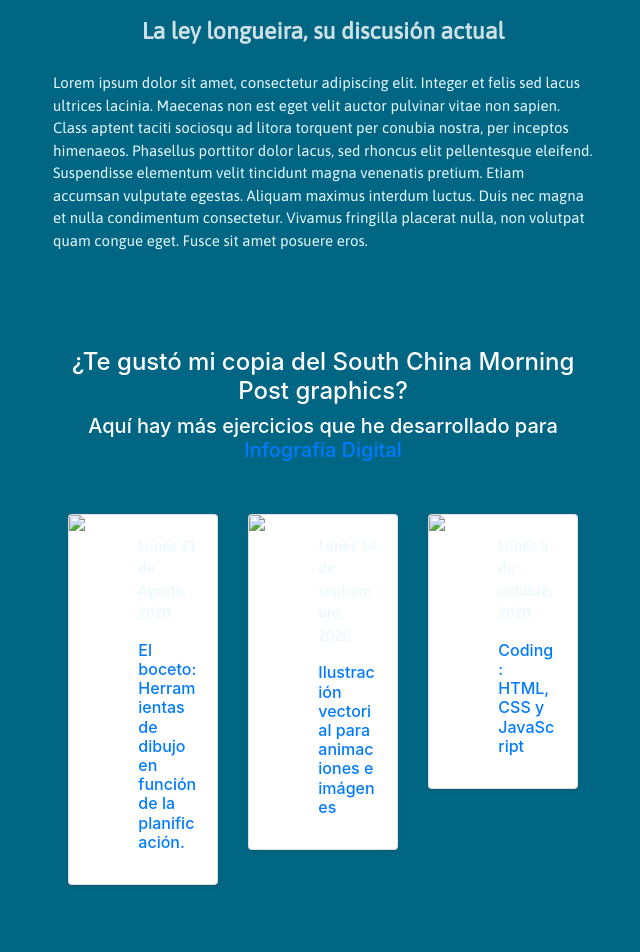
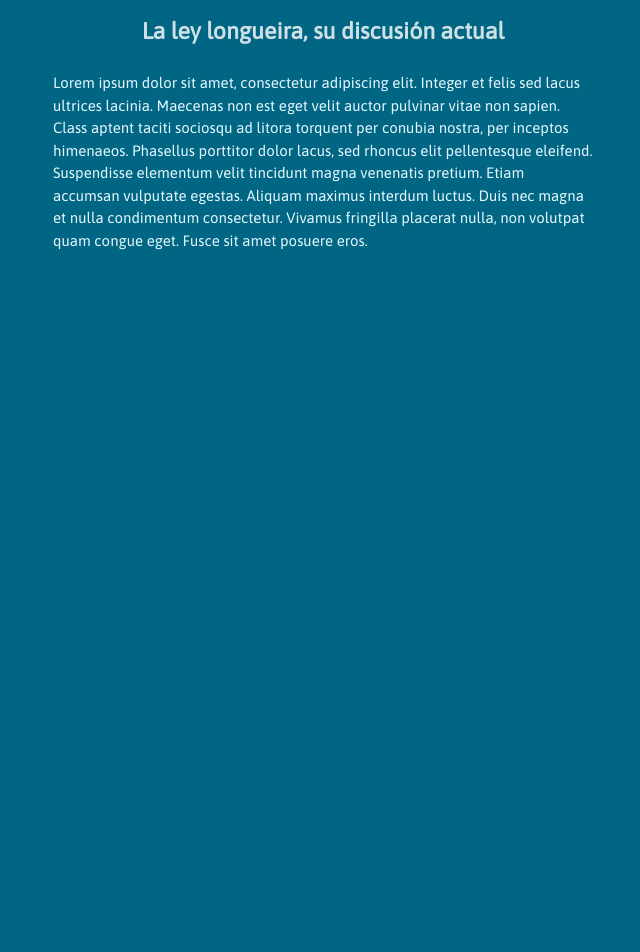
Before and after one commit to playaplastica/nov30, a plain HTML site: page index.html in a window 1280 px wide. Shown: the part 4858-5810 px from the top of the page, without its empty margins (317-957 px from the left). After the commit the page ends 5158 px from the top, so only its background shows below. Drawn offline with nearby package versions, Linux system fonts and the light colour scheme.

Commit message:
Update index.html

```diff
--- a/index.html
+++ b/index.html
@@ -100,62 +100,7 @@
                   <div class="mt-5 mb-4">
                  <p class="titulos">La ley longueira, su discusión actual</p></div>
                   <p>Lorem ipsum dolor sit amet, consectetur adipiscing elit. Integer et felis sed lacus ultrices lacinia. Maecenas non est eget velit auctor pulvinar vitae non sapien. Class aptent taciti sociosqu ad litora torquent per conubia nostra, per inceptos himenaeos. Phasellus porttitor dolor lacus, sed rhoncus elit pellentesque eleifend. Suspendisse elementum velit tincidunt magna venenatis pretium. Etiam accumsan vulputate egestas. Aliquam maximus interdum luctus. Duis nec magna et nulla condimentum consectetur. Vivamus fringilla placerat nulla, non volutpat quam congue eget. Fusce sit amet posuere eros. </p>
- <div class="container mt-5 py-5">
-                <div class="row">
-                    <div class="col-12">
-                        <h4 class="text-center">¿Te gustó mi copia del South China Morning Post graphics?</h4>
-                        <h5 class="text-center mb-5">Aquí hay más ejercicios que he desarrollado para <a href="https://github.com/profesorfaco/dno075-2020/#infograf%C3%ADa-digital-v1" target="_blank">Infografía Digital</a></h5>
-                        <div class="row">
-                          <div class="col-lg-4 mt-1 mb-3">
-                              <div class="card shadow-sm">
-                                  <div class="row no-gutters">
-                                      <div class="col-3 col-sm-4">
-                                          <img src="img/clase-04.jpg" class="card-img" alt="Movimiento" />
-                                      </div>
-                                      <div class="col-9 col-sm-8">
-                                          <div class="card-body">
-                                              <p class="card-text">Lunes 31 de Agosto, 2020</p>
-                                              <h6 class="card-title"><a href="https://mfhernandez3.github.io/Clase4/" target="_blank">El boceto: Herramientas de dibujo en función de la planificación.</a></h6>
-                                          </div>
-                                      </div>
-                                  </div>
-                              </div>
-                          </div>
-                            <div class="col-lg-4 mt-1 mb-3">
-                                <div class="card shadow-sm">
-                                    <div class="row no-gutters">
-                                        <div class="col-3 col-sm-4">
-                                            <img src="img/clase-08.jpg" class="card-img" alt="Saturno V" />
-                                        </div>
-                                        <div class="col-9 col-sm-8">
-                                            <div class="card-body">
-                                                <p class="card-text">Lunes 14 de septiembre, 2020</p>
-                                                <h6 class="card-title"><a href="https://mfhernandez3.github.io/Clase6/" target="_blank">Ilustración vectorial para animaciones e imágenes</a></h6>
-                                            </div>
-                                        </div>
-                                    </div>
-                                </div>
-                            </div>
 
-                            <div class="col-lg-4 mt-1 mb-3">
-                                <div class="card shadow-sm">
-                                    <div class="row no-gutters">
-                                        <div class="col-3 col-sm-4">
-                                            <img src="img/clase-10.jpg" class="card-img" alt="Qué tan lejos es suficientemente lejos" />
-                                        </div>
-                                        <div class="col-9 col-sm-8">
-                                            <div class="card-body">
-                                                <p class="card-text">Lunes 5 de octubre, 2020</p>
-                                                <h6 class="card-title"><a href="https://mfhernandez3.github.io/Clase9/" target="_blank">Coding: HTML, CSS y JavaScript</a></h6>
-                                            </div>
-                                        </div>
-                                    </div>
-                                </div>
-                            </div>
-                        </div>
-                    </div>
-                </div>
-            </div>
           <script src="https://code.jquery.com/jquery-3.5.1.slim.min.js" integrity="sha384-DfXdz2htPH0lsSSs5nCTpuj/zy4C+OGpamoFVy38MVBnE+IbbVYUew+OrCXaRkfj" crossorigin="anonymous"></script>
         <script src="https://cdn.jsdelivr.net/npm/bootstrap@4.5.3/dist/js/bootstrap.bundle.min.js" integrity="sha384-ho+j7jyWK8fNQe+A12Hb8AhRq26LrZ/JpcUGGOn+Y7RsweNrtN/tE3MoK7ZeZDyx" crossorigin="anonymous"></script>
     </body>
```
